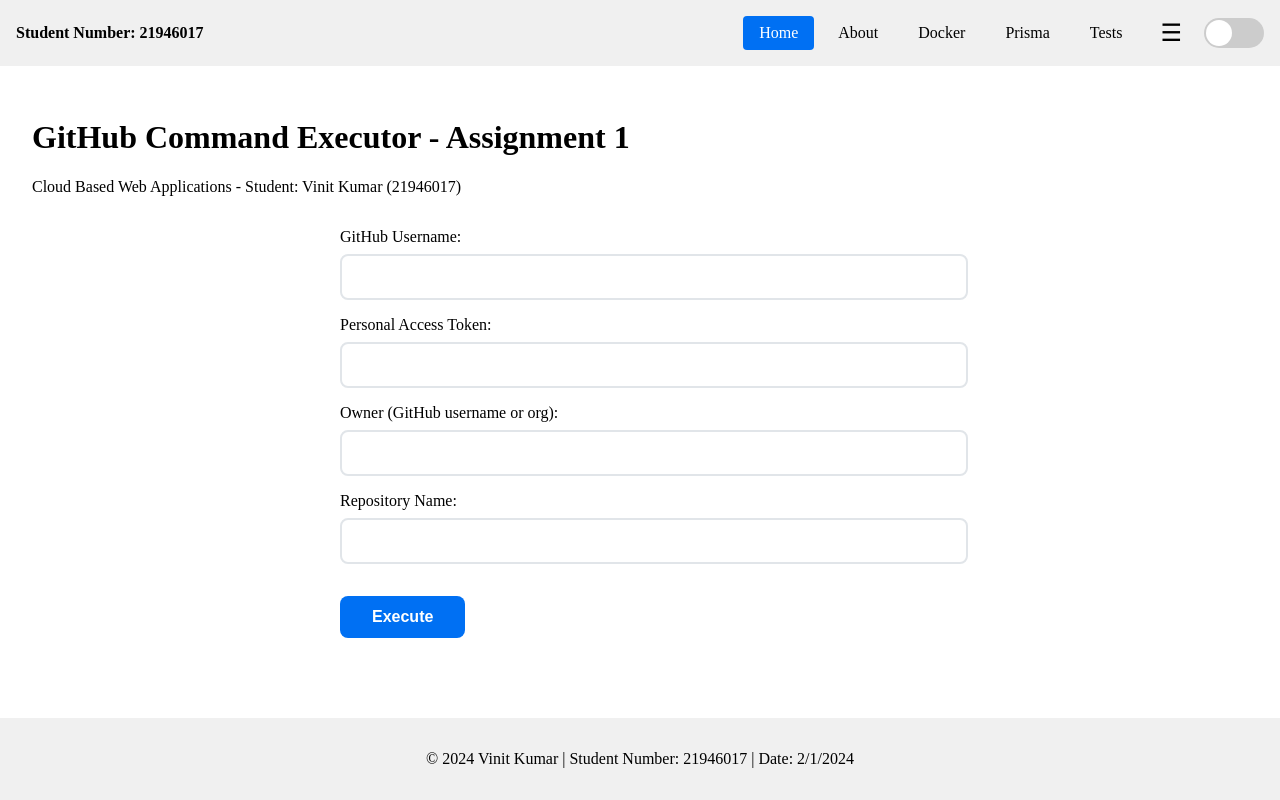
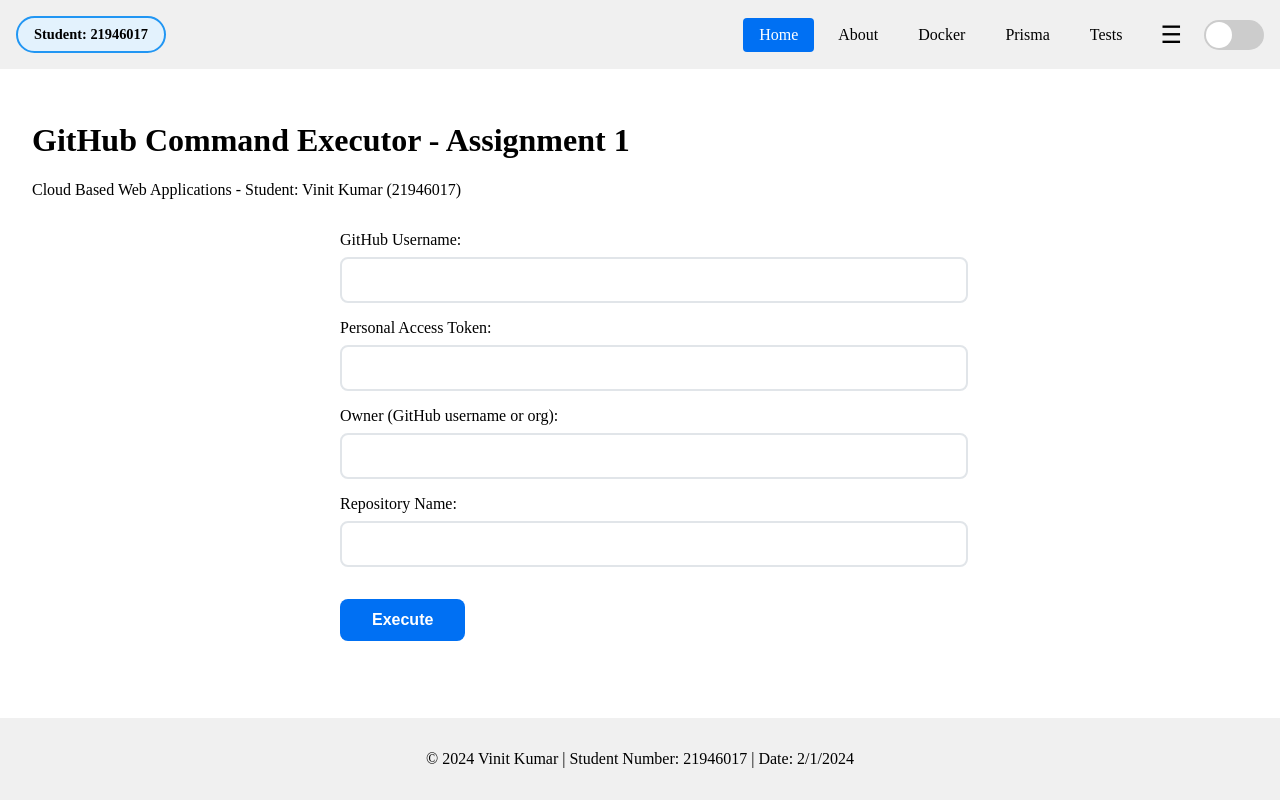
Before and after one commit to VinitKumar0510-sudo/Cbwapp, a Next.js app: page / in a window 1280 px wide. Built offline with nearby package versions, Linux system fonts and the light colour scheme.

Commit message:
style: Improve student number display styling in header

```diff
--- a/components/Header.tsx
+++ b/components/Header.tsx
@@ -15,7 +15,7 @@
 
   return (
     <header style={{ display: "flex", justifyContent: "space-between", alignItems: "center", padding: "1rem", background: theme === "light" ? "#f0f0f0" : "#333", color: theme === "light" ? "#000" : "#fff" }}>
-      <div style={{ fontWeight: "bold" }}>Student Number: 21946017</div>
+      <div style={{ fontWeight: "bold", fontSize: "0.9rem", padding: "0.5rem 1rem", backgroundColor: theme === "light" ? "#e3f2fd" : "#1e3a8a", borderRadius: "20px", border: `2px solid ${theme === "light" ? "#2196f3" : "#3b82f6"}` }}>Student: 21946017</div>
       <div style={{ display: "flex", alignItems: "center", gap: "1rem" }}>
         <nav style={{ display: "flex", alignItems: "center", gap: "0.5rem" }}>
           <Link href="/" onClick={() => setActiveTab("/")} style={{ padding: "0.5rem 1rem", background: activeTab === "/" ? "#0070f3" : "transparent", color: activeTab === "/" ? "#fff" : "inherit", borderRadius: "4px", textDecoration: "none" }}>Home</Link>
```
